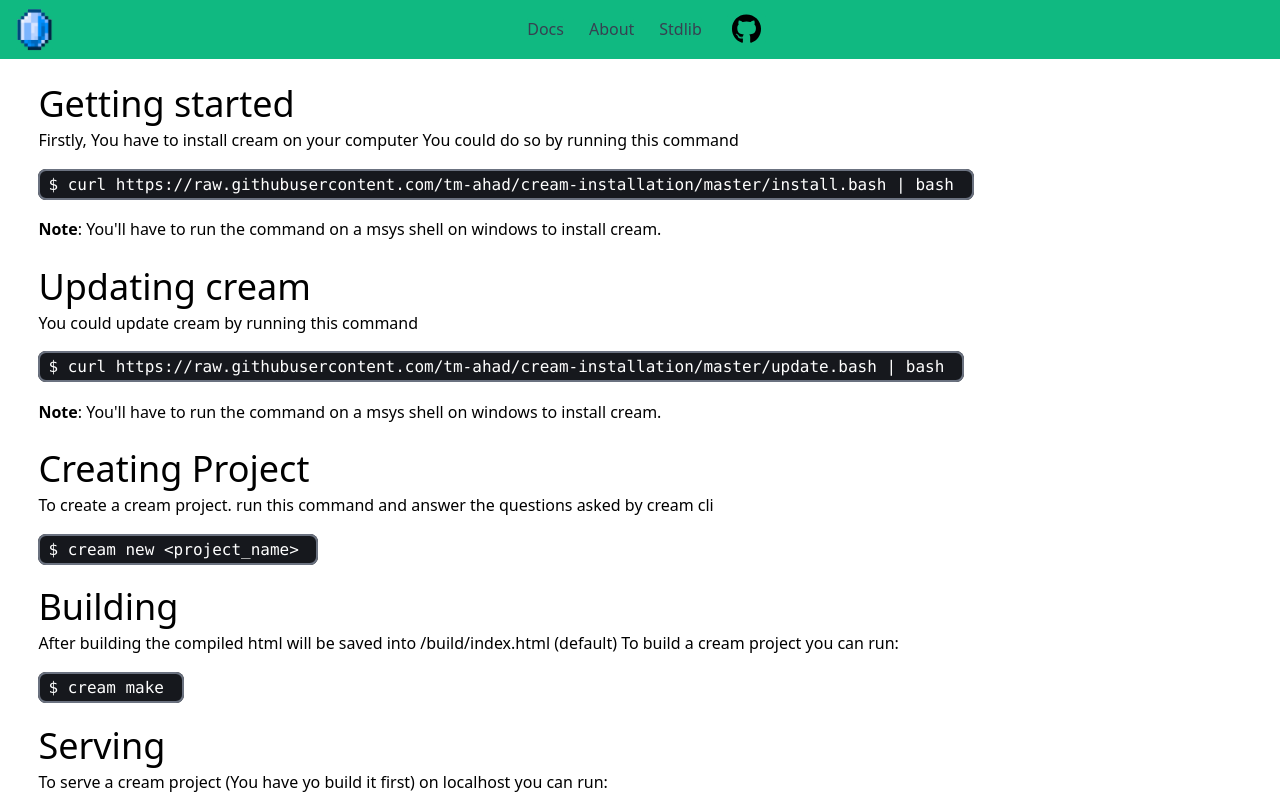
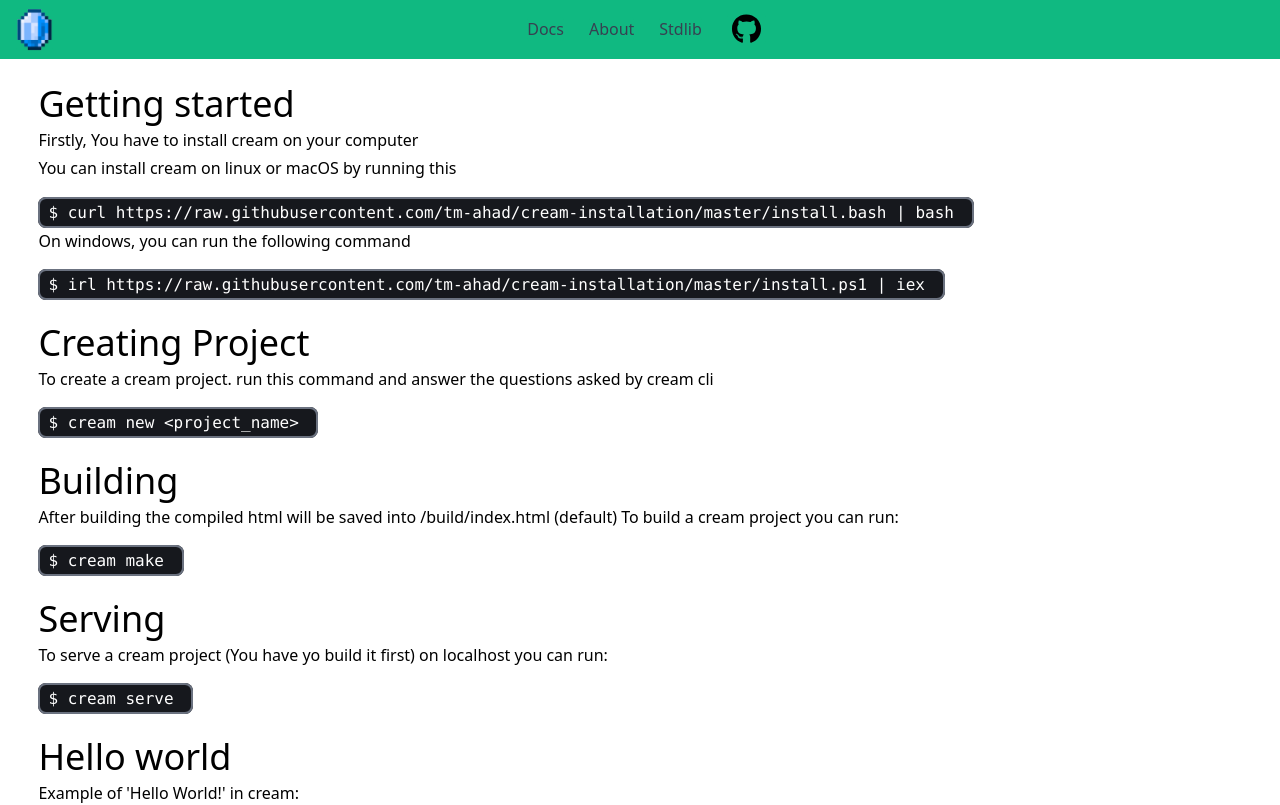
Before and after one commit to tm-ahad/cream_docs, a SvelteKit app: page /docs in a window 1280 px wide. Shown: the top 805 px of the page. Built offline with nearby package versions, Linux system fonts and the light colour scheme.

Commit message:
Project updated.

```diff
--- a/src/routes/docs/+page.svelte
+++ b/src/routes/docs/+page.svelte
@@ -7,19 +7,15 @@
     <h1>Getting started</h1>
     <p>
         Firstly, You have to install cream on your computer
-        You could do so by running this command
+    </p>
+    <p>
+        You can install cream on linux or macOS by running this
     </p>
     <pre class="mt-[1.7%]"><code class="lang-shell code">$ curl https://<span class="hljs-regexp"></span>raw.githubusercontent.com<span class="hljs-regexp">/tm-ahad/</span>cream-installation<span class="hljs-regexp">/master/i</span>nstall.bash | bash </code></pre>
-    <p class="mt-opsp"><strong>Note</strong>: You&#39;ll have to run the command on a <a href="https://www.msys2.org/">msys</a> shell on windows to install cream.</p>
-</div>
-
-<div class="section">
-    <h1>Updating cream</h1>
     <p>
-        You could update cream by running this command
+        On windows, you can run the following command
     </p>
-    <pre class="mt-[1.7%]"><code class="lang-shell code">$ curl https://<span class="hljs-regexp"></span>raw.githubusercontent.com<span class="hljs-regexp">/tm-ahad/</span>cream-installation<span class="hljs-regexp">/master/u</span>pdate.bash | bash </code></pre>
-    <p class="mt-opsp"><strong>Note</strong>: You&#39;ll have to run the command on a <a href="https://www.msys2.org/">msys</a> shell on windows to install cream.</p>
+    <pre class="mt-[1.7%]"><code class="lang-shell code">$ irl https://<span class="hljs-regexp"></span>raw.githubusercontent.com<span class="hljs-regexp">/tm-ahad/</span>cream-installation<span class="hljs-regexp">/master/i</span>nstall.ps1 | iex </code></pre>
 </div>
 
 <div class="section">
```
